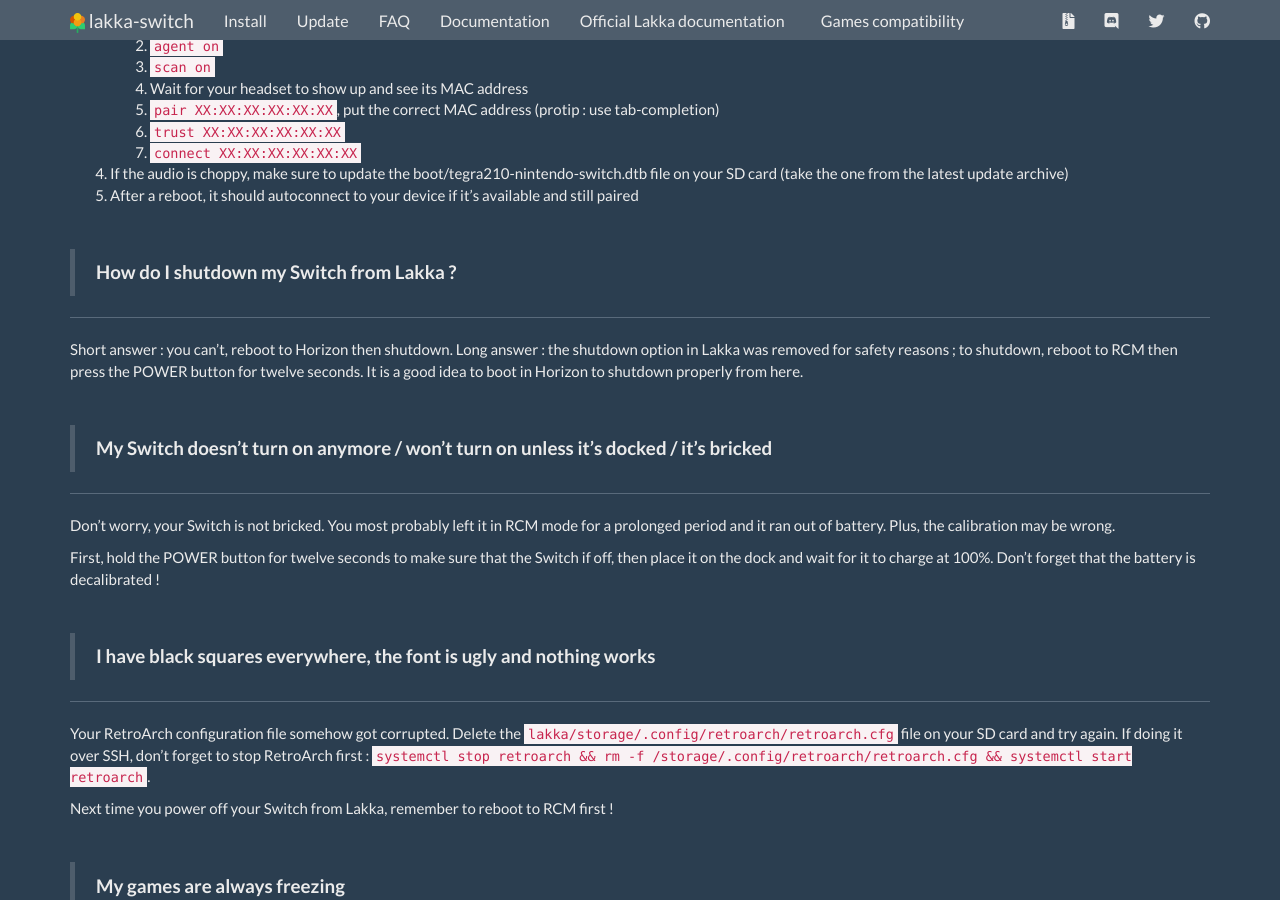
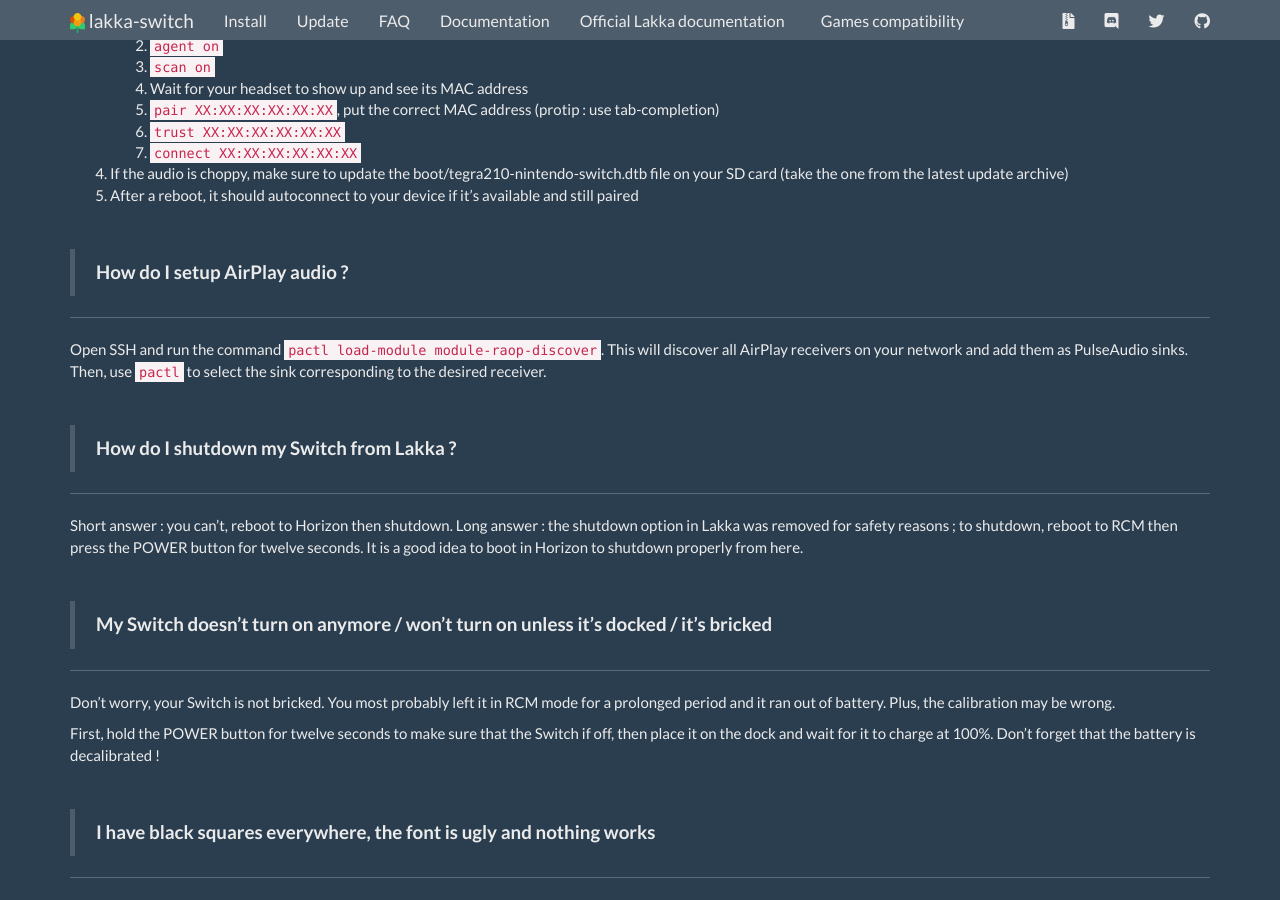
Before and after one commit to lakka-switch/documentation, a Jekyll site: the page built from faq.md, in a window 1280 px wide and 900 px high, scrolled down 2873 px. Built offline with Jekyll 4.4.1, drawn with Linux system fonts in a browser that asks for light colours; nearby versions of some CDN libraries.

Commit message:
Update faq.md

```diff
--- a/faq.md
+++ b/faq.md
@@ -112,6 +112,13 @@
     7. `connect XX:XX:XX:XX:XX:XX`
 4. If the audio is choppy, make sure to update the boot/tegra210-nintendo-switch.dtb file on your SD card (take the one from the latest update archive)
 5. After a reboot, it should autoconnect to your device if it's available and still paired
+
+&nbsp;
+> **How do I setup AirPlay audio ?**
+
+***
+
+Open SSH and run the command `pactl load-module module-raop-discover`. This will discover all AirPlay receivers on your network and add them as PulseAudio sinks. Then, use `pactl` to select the sink corresponding to the desired receiver.
 
 &nbsp;
 > **How do I shutdown my Switch from Lakka ?**
```
